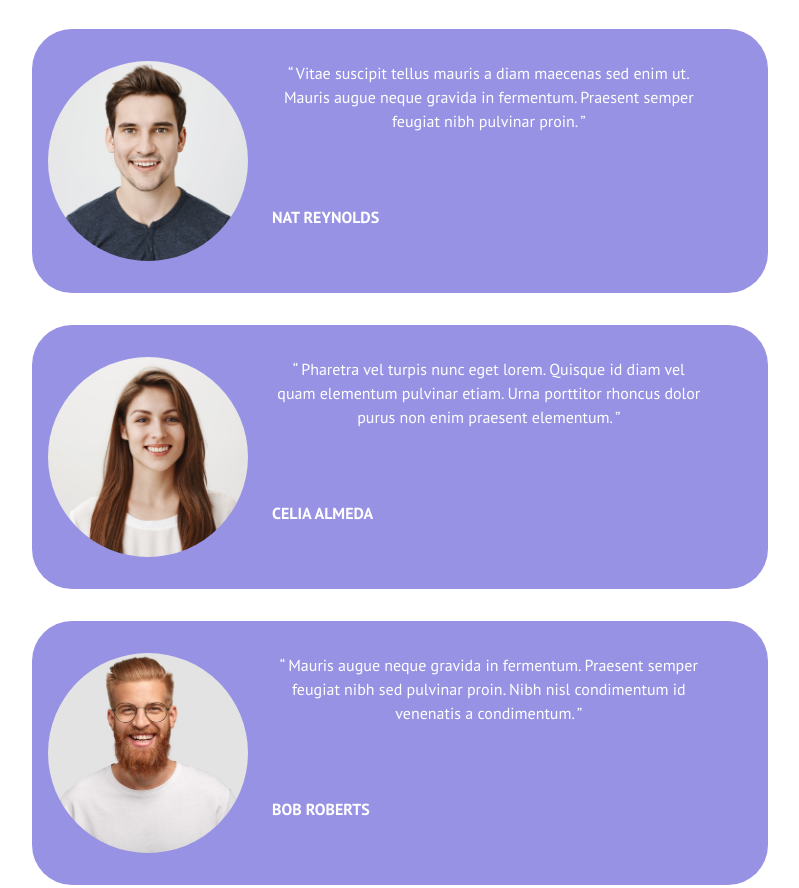
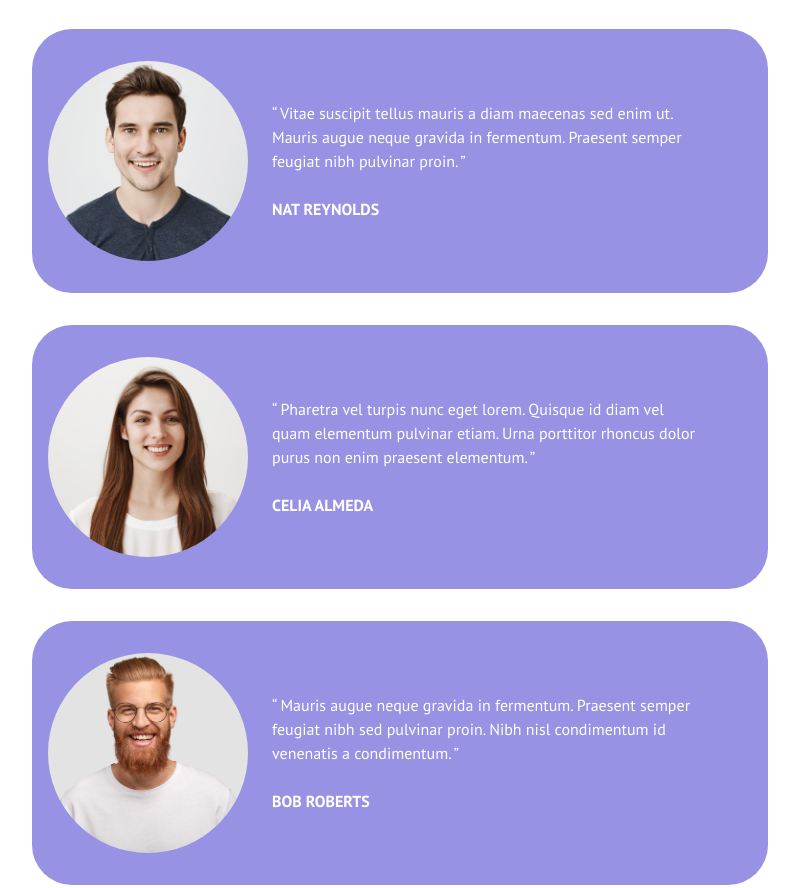
Before and after one commit to emanuelerm/htmlcss-responsive-layout, a plain HTML site: page index.html in a window 1280 px wide. Shown: the part 3375-4263 px from the top of the page, without its empty margins (240-1039 px from the left). Drawn offline with Linux system fonts and the light colour scheme.

Commit message:
.partners-text fixed

```diff
--- a/css/style.css
+++ b/css/style.css
@@ -224,12 +224,11 @@ header {
 
 .quote {
     color: #FFFFFF;
-    position: relative;
     padding-bottom: 1.5rem;
 }
 
 .quote::before {
-    content: "\201C"
+    content: "\201C";
 }
 
 .quote::after {
@@ -569,9 +568,8 @@ footer p:last-of-type {
     }
 
     .partners-text {
-        display: flex;
-        flex-flow: row wrap;
-        justify-content: flex-start;
+        padding-top: 2.5rem;
+        text-align: start;
     }
 
     .features-cards {
```
